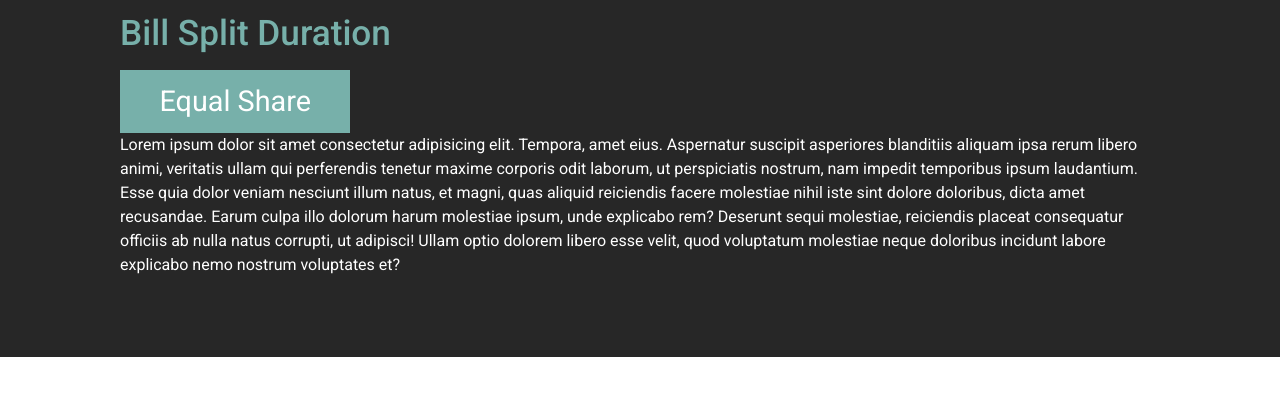
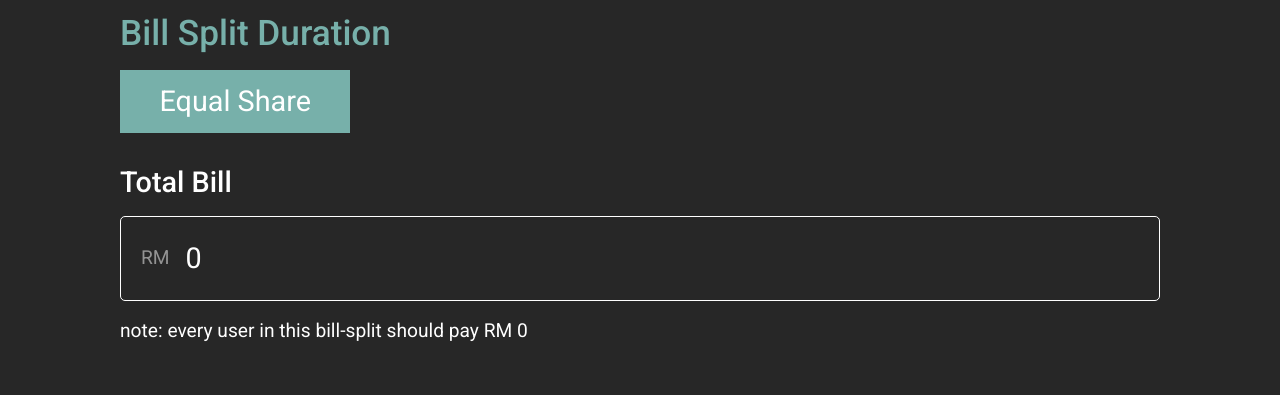
Before and after one commit to miftahr149/Bill-Split-Management-System-2, a React (Vite) app in the folder react/front-end/: page /create-bill-split in a window 1280 px wide. Shown: the part 665-1060 px from the top of the page. Before the commit the page ends 1022 px from the top, so only its background shows below. Built offline with nearby package versions, Linux system fonts and the light colour scheme; no server answers; sample sign-in values are in the browser's storage.

Commit message:
Adding Equal Share to Bill Split Distribution in Create Bill Split

```diff
--- a/react/front-end/src/assets/css/billAmount.css
+++ b/react/front-end/src/assets/css/billAmount.css
@@ -0,0 +1,22 @@
+.bill-amount {
+  & .input-total-bill {
+    padding: 20px;
+    border: 1px solid white;
+    border-radius: var(--border-xs);
+    align-items: center;
+
+    & .currency {
+      color: rgba(255, 255, 255, 0.5);
+    }
+
+    & .input {
+      background-color: transparent;
+      font-size: var(--font-size-l);
+      border: 0;
+
+      &:focus {
+        outline: none;
+      }
+    }
+  }
+}
--- a/react/front-end/src/assets/css/topLayer.css
+++ b/react/front-end/src/assets/css/topLayer.css
@@ -1,7 +1,7 @@
 .top-layer {
   background-color: rgba(84,84,84, 0.6);
   display: flex;
-  position: absolute;
+  position: fixed;
   top: 0;
   left: 0;
   width: 100vw;
--- a/react/front-end/src/components/Input.tsx
+++ b/react/front-end/src/components/Input.tsx
@@ -1,12 +1,13 @@
 interface InputParams {
   callback: (value: string) => void;
   className?: string;
+  value?: string;
 }
 
-const Input = ({callback, className}: InputParams) => {
+const Input = ({callback, ...param}: InputParams) => {
   const handleChange = (e: React.ChangeEvent<HTMLInputElement>) =>
     callback(e.target.value);
-  return <input type="text" onChange={handleChange} className={className} />;
+  return <input type="text" onChange={handleChange} {...param} />;
 };
 
 export default Input;
--- a/react/front-end/src/components/billAmount.tsx
+++ b/react/front-end/src/components/billAmount.tsx
@@ -2,6 +2,8 @@ import "../assets/css/billAmount.css";
 import { UserAmountParams, UserParams } from "./billSplitCard";
 import { useEffect, useState } from "react";
 import { Dropdown, DropdownElement } from "./dropdown";
+import InputTotalBill from "./inputTotalBill";
+import Input from "./Input";
 
 interface BillAmountParams {
   users: UserParams[];
@@ -10,7 +12,6 @@ interface BillAmountParams {
 
 const BillAmount = ({ users, setUsersAmount }: BillAmountParams) => {
   const [billType, setBillType] = useState("Equal Share");
-  const [totalBill, setTotalBill] = useState(0);
 
   const changeUserAmount = (username: string, amount: number) => {
     setUsersAmount((previousState: UserAmountParams[]) => {
@@ -39,7 +40,7 @@ const BillAmount = ({ users, setUsersAmount }: BillAmountParams) => {
   }, [users]);
 
   return (
-    <div className="bill-amount">
+    <div className="bill-amount d-flex flex-column gap--l">
       <Dropdown name={billType}>
         <DropdownElement callback={() => setBillType("Equal Share")}>
           <p className="my-text my-text--bold">Equal Share</p>
@@ -49,21 +50,10 @@ const BillAmount = ({ users, setUsersAmount }: BillAmountParams) => {
         </DropdownElement>
       </Dropdown>
 
-      <div>
-        <p>
-          Lorem ipsum dolor sit amet consectetur adipisicing elit. Tempora, amet
-          eius. Aspernatur suscipit asperiores blanditiis aliquam ipsa rerum
-          libero animi, veritatis ullam qui perferendis tenetur maxime corporis
-          odit laborum, ut perspiciatis nostrum, nam impedit temporibus ipsum
-          laudantium. Esse quia dolor veniam nesciunt illum natus, et magni,
-          quas aliquid reiciendis facere molestiae nihil iste sint dolore
-          doloribus, dicta amet recusandae. Earum culpa illo dolorum harum
-          molestiae ipsum, unde explicabo rem? Deserunt sequi molestiae,
-          reiciendis placeat consequatur officiis ab nulla natus corrupti, ut
-          adipisci! Ullam optio dolorem libero esse velit, quod voluptatum
-          molestiae neque doloribus incidunt labore explicabo nemo nostrum
-          voluptates et?
-        </p>
+      <div className="d-flex flex-column gap">
+        {billType === "Equal Share" && (
+          <InputTotalBill  setUsersAmount={setUsersAmount}/>
+        )}
       </div>
     </div>
   );
--- /dev/null
+++ b/react/front-end/src/components/inputTotalBill.tsx
@@ -0,0 +1,46 @@
+import { useState, useEffect } from "react";
+import { UserAmountParams } from "./billSplitCard";
+
+interface InputTotalBillParams {
+  setUsersAmount: React.Dispatch<React.SetStateAction<UserAmountParams[]>>;
+}
+
+const InputTotalBill = ({ setUsersAmount }: InputTotalBillParams) => {
+  const [totalBill, setTotalBill] = useState(0);
+  const [averageBill, setAverageBill] = useState(0);
+
+  const handleChange = (e: React.ChangeEvent<HTMLInputElement>) => {
+    setTotalBill(Number(e.target.value));
+  };
+
+  useEffect(() => {
+    setUsersAmount((previousState: UserAmountParams[]) => {
+      const billAmount = totalBill / (previousState.length + 1);
+      setAverageBill(billAmount);
+      for (const index in previousState) {
+        previousState[index].amount = billAmount;
+      }
+      return previousState;
+    });
+  }, [totalBill]);
+
+  return (
+    <>
+      <h3 className="my-header my-header--sm">Total Bill</h3>
+      <div className="input-total-bill d-flex gap">
+        <p className="currency my-text">RM</p>
+        <input
+          type="number"
+          onChange={handleChange}
+          className="input box--white-text flex-grow-1"
+          value={totalBill}
+        />
+      </div>
+      <p className="my-text">
+        note: every user in this bill-split should pay RM {averageBill}
+      </p>
+    </>
+  );
+};
+
+export default InputTotalBill;
--- a/react/front-end/src/index.css
+++ b/react/front-end/src/index.css
@@ -26,7 +26,7 @@
   --img-size-xl: 10rem;
 
   /* header Font Size */
-  --header-font-size-sm: 1rem;
+  --header-font-size-sm: 1.8rem;
   --header-font-size: 2.2rem;
   --header-font-size-l: 5rem;
 
```
Also changed, not shown: 1 other file (tests, documents, lock files or other folders).
